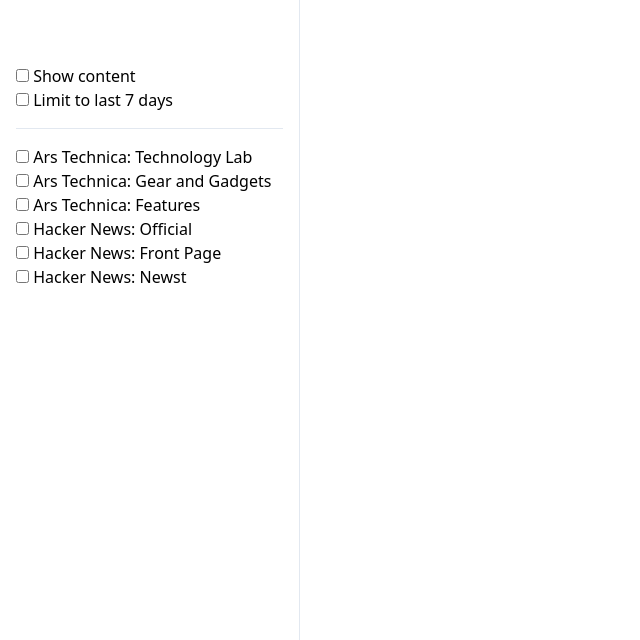
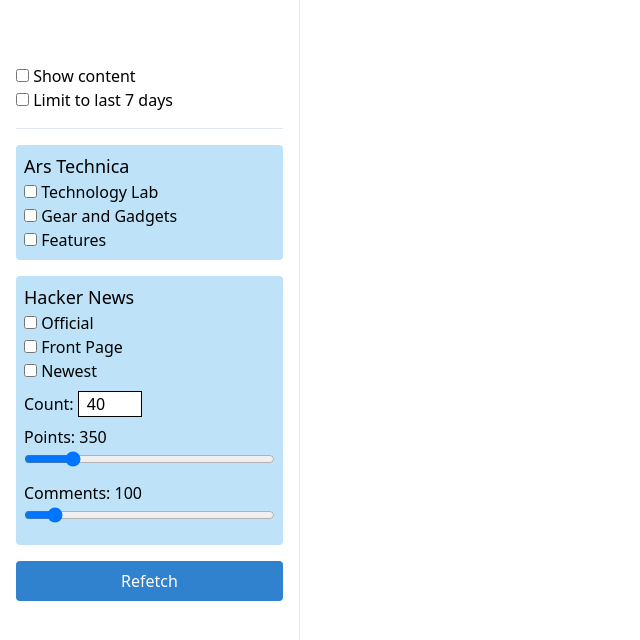
Before and after one commit to warlyware/newsletter-hq, a Nuxt app: page / in a window 1280 px wide. Shown: the top 640 px of the page, without its empty margins (0-640 px from the left). Built offline with nearby package versions, Linux system fonts and the light colour scheme.

Commit message:
Build out features for HN requests

```diff
--- a/components/SourceList.vue
+++ b/components/SourceList.vue
@@ -6,13 +6,46 @@
     <hr class="my-4">
 
     <ul>
-      <li v-for="source in sources" :key="source.url">
-        <input type="checkbox"
-        :checked="true"
-        :value="source.url"
-        v-model="selectedSources"> {{ source.name }}
+      <li v-for="(sourceGroup, groupName) in sources"
+      :key="groupName" class="p-2 mb-4 bg-blue-200 rounded">
+        <div class="text-lg">
+          {{ groupName }}
+        </div>
+        <div v-for="source in sourceGroup"
+        :key="source.url">
+          <input type="checkbox"
+          :checked="true"
+          :value="source.url"
+          v-model="selectedSources"> {{ source.name }}
+        </div>
+
+        <div v-if="groupName === 'Hacker News'"
+        class="flex flex-col py-2">
+          <div class="pb-2">
+            Count:
+            <input type="text" class="border border-black px-2 w-16"
+            v-model="hackerNewsOptions.count">
+          </div>
+          <div class="pb-2">
+            Points: {{ hackerNewsOptions.points }}
+            <br>
+            <input type="range" class="w-full"
+            min="1" max="2000" value="350"
+            v-model="hackerNewsOptions.points">
+          </div>
+          <div>
+            Comments: {{ hackerNewsOptions.comments }}
+            <input type="range" class="w-full"
+            min="1" max="1000" value="100"
+            v-model="hackerNewsOptions.comments">
+          </div>
+        </div>
       </li>
     </ul>
+    <button @click="fetch"
+    class="p-2 bg-blue-600 rounded text-white w-full">
+      Refetch
+    </button>
   </div>
 </template>
 
@@ -30,11 +63,16 @@
   },
   data: () => ({
     sources,
-    selectedSources: []
+    selectedSources: [],
+    hackerNewsOptions: {
+      count: 40,
+      points: 350,
+      comments: 100
+    }
   }),
   watch: {
-    selectedSources(newVal) {
-      this.updateSources(newVal)
+    selectedSources(urls) {
+      this.updateSources(this.addQueryStringToUrls(urls))
       this.fetchSourceData()
     }
   },
@@ -45,7 +83,21 @@
     ]),
     ...mapActions([
       'fetchSourceData'
-    ])
+    ]),
+    fetch() {
+      this.updateSources(this.addQueryStringToUrls(this.selectedSources))
+      this.fetchSourceData()
+    },
+    isHackerNews(url) { return url.includes('hnrss') },
+    addQueryStringToUrls(urls) {
+      return urls.map(url => {
+        return this.isHackerNews(url) ? this.handleHackerNewsQueryString(url) : url
+      })
+    },
+    handleHackerNewsQueryString(url) {
+      const { count, points, comments } = this.hackerNewsOptions
+      return `${url}?count=${count}&points=${points}&comments=${comments}`
+    }
   }
 }
 </script>
@@ -57,4 +109,35 @@
   ul {
     list-style-type: none;
   }
+
+.slider {
+  -webkit-appearance: none;
+  width: 100%;
+  height: 25px;
+  background: #d3d3d3;
+  outline: none;
+  opacity: 0.7;
+  -webkit-transition: .2s;
+  transition: opacity .2s;
+}
+
+.slider:hover {
+  opacity: 1;
+}
+
+.slider::-webkit-slider-thumb {
+  -webkit-appearance: none;
+  appearance: none;
+  width: 25px;
+  height: 25px;
+  background: #4CAF50;
+  cursor: pointer;
+}
+
+.slider::-moz-range-thumb {
+  width: 25px;
+  height: 25px;
+  background: #4CAF50;
+  cursor: pointer;
+}
 </style>
--- a/constants/sources.json
+++ b/constants/sources.json
@@ -1,32 +1,30 @@
-[
 {
-    "name": "Ars Technica: Technology Lab",
-    "url": "http://feeds.arstechnica.com/arstechnica/technology-lab",
-    "group": "Ars Technica"
+  "Ars Technica": [
+    {
+      "name": "Technology Lab",
+      "url": "http://feeds.arstechnica.com/arstechnica/technology-lab"
     },
     {
-    "name": "Ars Technica: Gear and Gadgets",
-    "url": "http://feeds.arstechnica.com/arstechnica/gadgets",
-    "group": "Ars Technica"
+      "name": "Gear and Gadgets",
+      "url": "http://feeds.arstechnica.com/arstechnica/gadgets"
     },
     {
-    "name": "Ars Technica: Features",
-    "url": "http://feeds.arstechnica.com/arstechnica/features",
-    "group": "Ars Technica"
+      "name": "Features",
+      "url": "http://feeds.arstechnica.com/arstechnica/features"
+    }
+  ],
+  "Hacker News": [
+    {
+      "name": "Official",
+      "url": "https://news.ycombinator.com/rss"
     },
     {
-    "name": "Hacker News: Official",
-    "url": "https://news.ycombinator.com/rss",
-    "group": "Hacker News"
+      "name": "Front Page",
+      "url": "https://hnrss.org/frontpage"
     },
     {
-    "name": "Hacker News: Front Page",
-    "url": "https://hnrss.org/frontpage",
-    "group": "Hacker News"
-  },
-  {
-    "name": "Hacker News: Newst",
-    "url": "https://hnrss.org/newest?points=350&count=40",
-    "group": "Hacker News"
+      "name": "Newest",
+      "url": "https://hnrss.org/newest"
     }
   ]
+}
```
Also changed, not shown: .eslintrc.js. Lines whose indentation alone changed are shown as unchanged.
